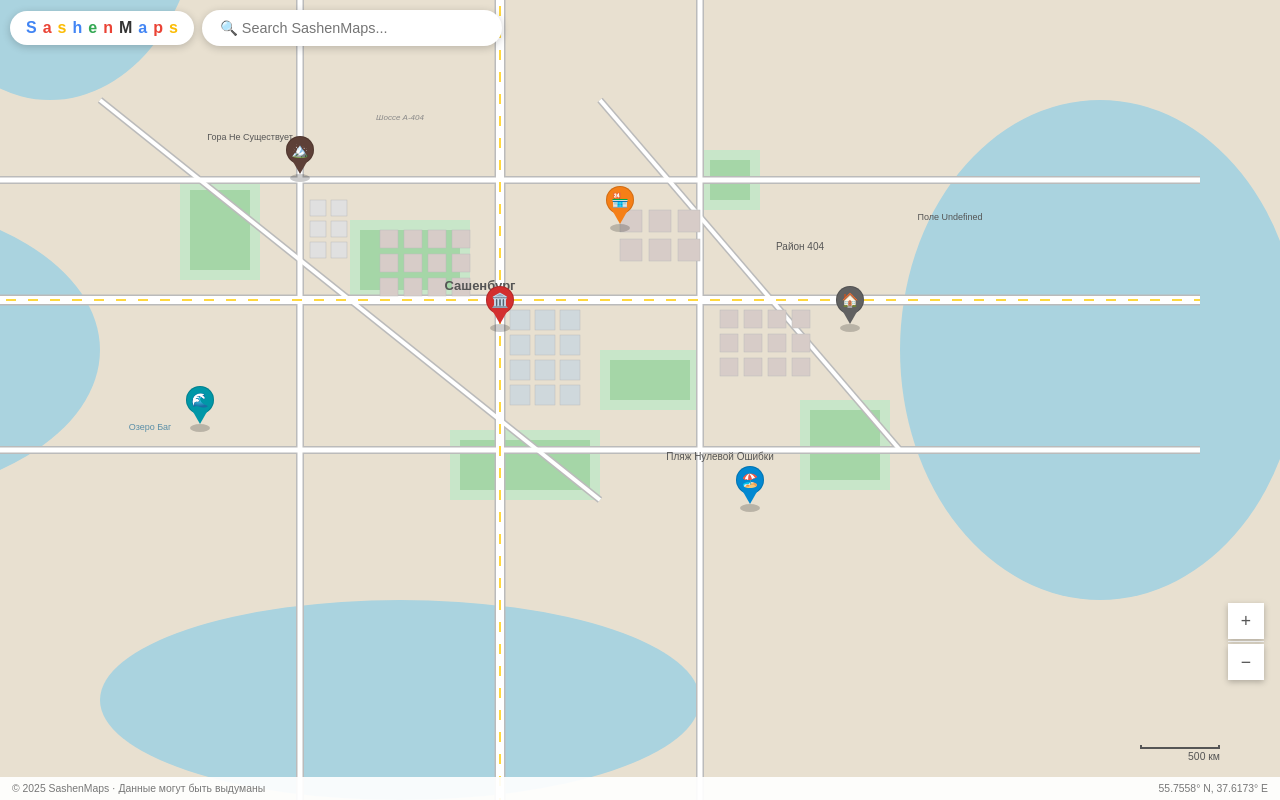
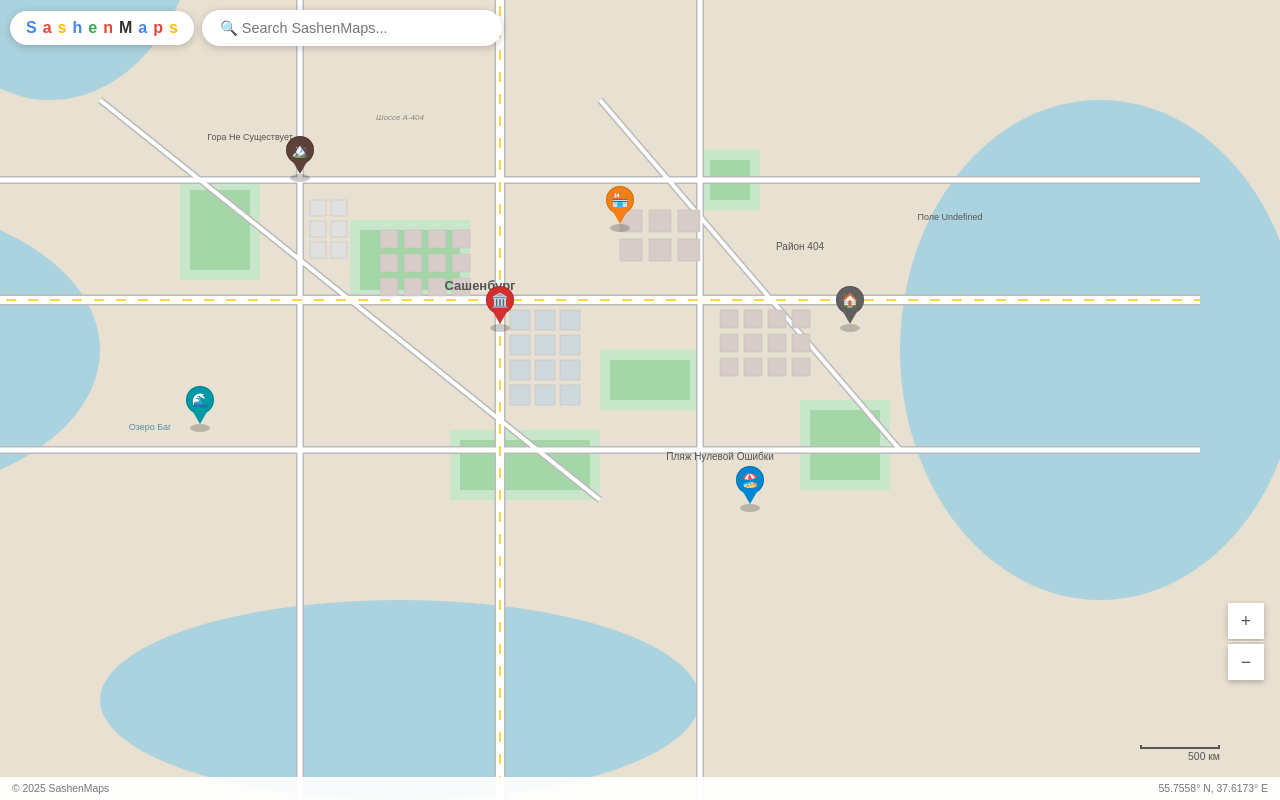
Before and after one commit to Nyxnotz/SashenNet, a plain HTML site: page sites/sashenmaps.sashen/index.html in a window 1280 px wide. Drawn offline with Linux system fonts and the light colour scheme.

Commit message:
Update index.html

```diff
--- a/sites/sashenmaps.sashen/index.html
+++ b/sites/sashenmaps.sashen/index.html
@@ -252,7 +252,7 @@
 
 <!-- BOTTOM -->
 <div class="bottom-bar">
-  <span>© 2025 SashenMaps · Данные могут быть выдуманы</span>
+  <span>© 2025 SashenMaps</span>
   <span id="coords">55.7558° N, 37.6173° E</span>
 </div>
 
```
